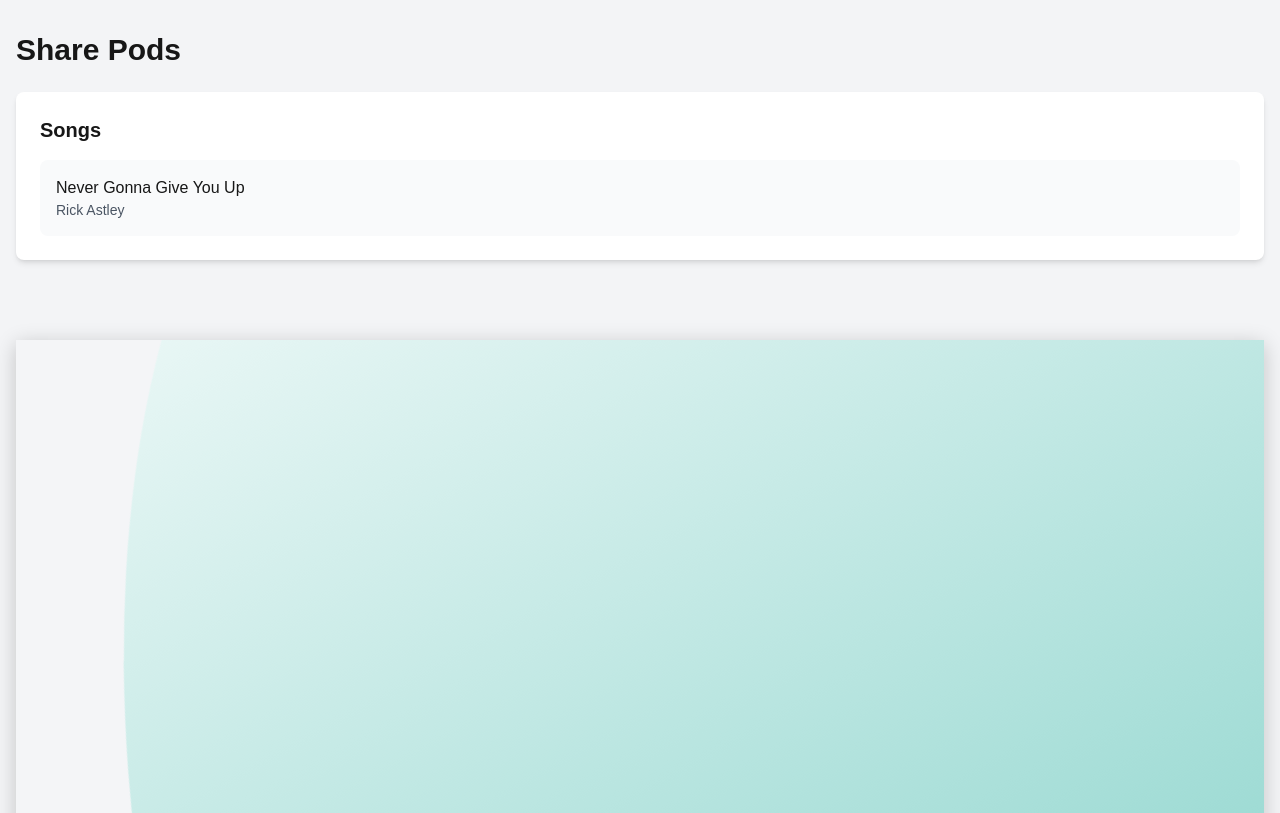
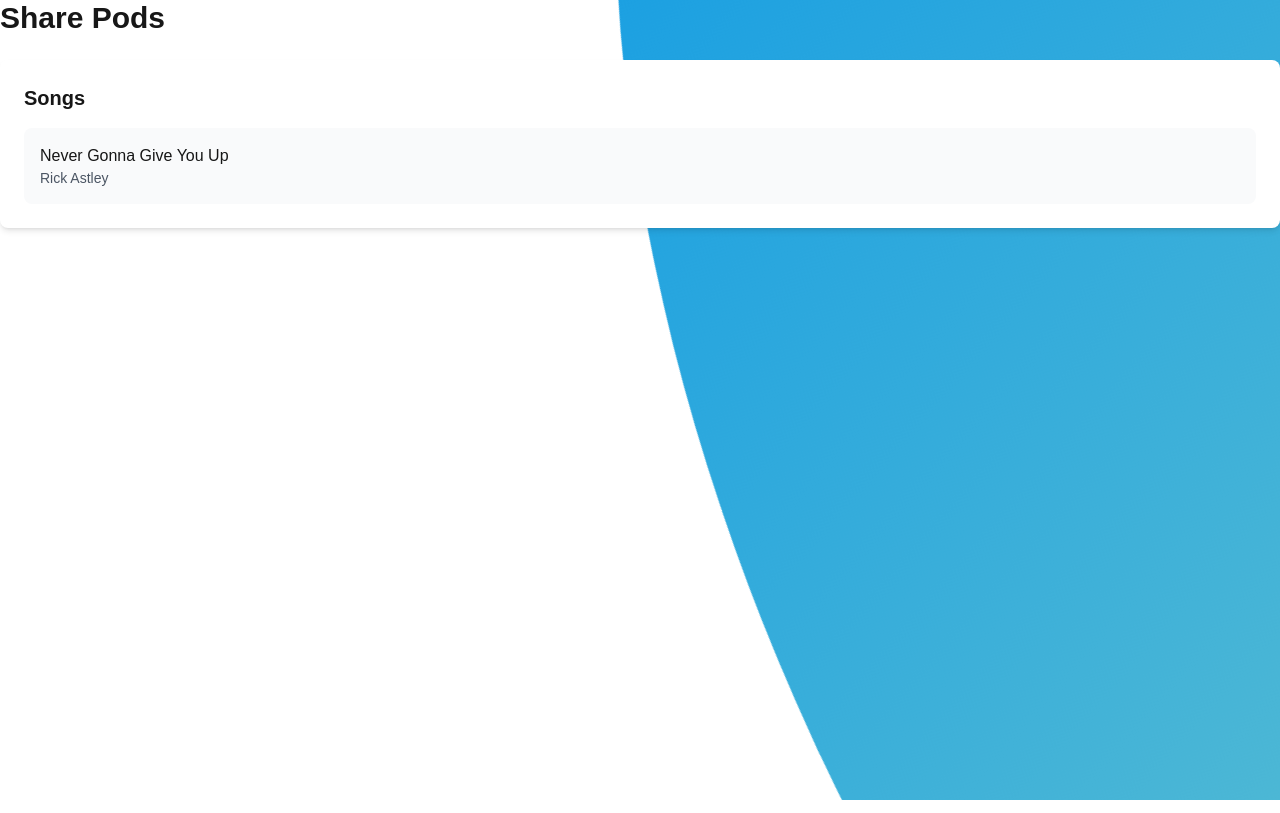
Before and after one commit to taniiicom/sharepods, a Next.js app in the folder frontend/: page / in a window 1280 px wide. Shown: the top 813 px of the page. Built offline with nearby package versions, Linux system fonts and the light colour scheme.

Commit message:
見た目修正

```diff
--- a/frontend/src/app/page.tsx
+++ b/frontend/src/app/page.tsx
@@ -53,22 +53,20 @@ export default function MusicPage() {
   // types/layout.ts
 
   return (
-    <div className="min-h-screen bg-gray-100">
-      <div className="container mx-auto px-4 py-8">
-        <h1 className="text-3xl font-bold mb-6">Share Pods</h1>
+    <WaveAnimation>
+        <h1 className="text-3xl font-bold mb-6 z-10 relative">Share Pods</h1>
 
         {/* Song List */}
-        <div className="bg-white rounded-lg shadow-md p-6 mb-20">
+        <div className="bg-white rounded-lg shadow-md p-6 mb-20 z-10 relative">
           <h2 className="text-xl font-semibold mb-4">Songs</h2>
           <div className="space-y-4">
             {songs.map((song) => (
               <div
                 key={song.id}
-                className={`p-4 rounded-lg cursor-pointer transition-colors ${
-                  selectedSong?.id === song.id
-                    ? "bg-blue-100"
-                    : "bg-gray-50 hover:bg-gray-100"
-                }`}
+                className={`p-4 rounded-lg cursor-pointer transition-colors ${selectedSong?.id === song.id
+                  ? "bg-blue-100"
+                  : "bg-gray-50 hover:bg-gray-100"
+                  }`}
                 onClick={() => handleSongSelect(song)}
               >
                 <div className="font-medium">{song.title}</div>
@@ -82,8 +80,6 @@ export default function MusicPage() {
             ))}
           </div>
         </div>
-        {/* Main Content */}
-        <WaveAnimation />
         {/* Player */}
         {selectedSong && (
           <MusicPlayer
@@ -91,7 +87,6 @@ export default function MusicPage() {
             onProgressChange={handleProgressChange}
           />
         )}
-      </div>
-    </div>
+    </WaveAnimation>
   );
 }
--- a/frontend/src/components/BubbleBackground.tsx
+++ b/frontend/src/components/BubbleBackground.tsx
@@ -8,7 +8,7 @@ const BubbleBackground:React.FC<BubbleBackgroundProps> = ({direction}) => {
   const sectionRef = useBubbleGenerator(direction);
 
   return (
-    <div ref={sectionRef} className="bubble-background relative w-full h-full"></div>
+    <div ref={sectionRef} className="bubble-background w-full h-full z-5"></div>
   );
 };
 
--- a/frontend/src/components/Wave.tsx
+++ b/frontend/src/components/Wave.tsx
@@ -13,7 +13,7 @@ const Wave: React.FC<WaveProps> = ({ direction, onAnimationEnd, isActive }) => {
 
   return (
     <div
-      className={`absolute bottom-[-200%] left-[-50%] w-[250%] h-[200%] rounded-wave bg-wave-gradient ${waveAnimationClass} z-0`}
+    className={` bottom-[-200%] w-[400%] h-[400%] rounded-wave bg-wave-gradient ${waveAnimationClass} z-0`}
       onAnimationEnd={onAnimationEnd}
     ></div>
   );
--- a/frontend/src/components/WaveAnimation.tsx
+++ b/frontend/src/components/WaveAnimation.tsx
@@ -2,7 +2,10 @@ import { useState } from 'react';
 import BubbleBackground from './BubbleBackground';
 import Wave from './Wave';
 
-const WaveAnimation = () => {
+interface WaveAnimationProps {
+  children: React.ReactNode;
+}
+const WaveAnimation: React.FC<WaveAnimationProps> = ({ children }) => {
   const [isBubbleActive, setIsBubbleActive] = useState(false);
   // eslint-disable-next-line @typescript-eslint/no-unused-vars
   const [isWaveAnimationActive, setIsWaveAnimationActive] = useState(
@@ -17,8 +20,9 @@ const WaveAnimation = () => {
   const [direction, setDirection] = useState<'up' | 'down'>('up');
 
   return (
-    <div className="relative overflow-hidden mx-auto w-full h-screen bg-white/10 shadow-custom">
-      <Wave direction={direction} onAnimationEnd={handleAnimationEnd} isActive={isWaveAnimationActive}/>
+    <div className="overflow-hidden mx-auto w-full h-screen bg-white/10 shadow-custom ">
+      {children}
+      <Wave direction={direction} onAnimationEnd={handleAnimationEnd} isActive={isWaveAnimationActive} />
       {isBubbleActive && <BubbleBackground direction={direction} />}
     </div>
   );
--- a/frontend/src/components/playMovie.tsx
+++ b/frontend/src/components/playMovie.tsx
@@ -59,7 +59,7 @@ const MusicPlayer: React.FC<MusicPlayerProps> = ({ url, onProgressChange }) => {
   };
 
   return (
-    <div className="fixed bottom-0 left-0 right-0 bg-gray-900 text-white p-4">
+    <div className="fixed bottom-0 left-0 right-0 bg-gray-900 text-white p-4 z-10">
       <div className="hidden">
         <ReactPlayer
           ref={playerRef}
--- a/frontend/tailwind.config.ts
+++ b/frontend/tailwind.config.ts
@@ -11,19 +11,19 @@ const config: Config = {
       keyframes: {
         'wave-up': {
           '0%': {
-            transform: 'translateY(0) translateX(0%) scaleX(1) rotate(0deg)',
+            transform: 'translateY(0) translateX(0%) scaleX(1) rotate(-40deg)',
           },
           '25%': {
-            transform: 'translateY(-12.5%) translateX(-5%) scaleX(1.05) rotate( 90deg)',
+            transform: 'translateY(-12.5%) translateX(-5%) scaleX(1.05) rotate(0deg)',
           },
           '50%': {
-            transform: 'translateY(-25%) translateX(0%) scaleX(1) rotate(180deg)',
+            transform: 'translateY(-25%) translateX(0%) scaleX(1) rotate(30deg)',
           },
           '75%': {
-            transform: 'translateY(-37.5%) translateX(5%) scaleX(0.95) rotate(270deg)',
+            transform: 'translateY(-37.5%) translateX(5%) scaleX(0.95) rotate(60deg)',
           },
           '100%': {
-            transform: 'translateY(-50%) translateX(0%) scaleX(1) rotate(360deg)',
+            transform: 'translateY(-50%) translateX(0%) scaleX(1) rotate(120deg)',
           },
         },
         'wave-down': {
@@ -40,7 +40,7 @@ const config: Config = {
             transform: 'translateY(-75%) translateX(-5%) scaleX(1.05) rotate(270deg)',
           },
           '100%': {
-            transform: 'translateY(-50%) translateX(0%) scaleX(1) rotate(360deg)',
+            transform: 'translateY(-50%) translateX(0%) scaleX(1) rotate(300deg)',
           },
         },
       },
@@ -56,7 +56,7 @@ const config: Config = {
           'linear-gradient(80deg, #0093E9 0%, #80D0C7 50%, #fff 100%)',
       },
       borderRadius: {
-        'wave': '40% 35% 30% 35% / 30% 40% 35% 40%',
+        'wave': '40% 45% 30% 35% / 30% 45% 50% 40%',
       },
     },
   },
```
